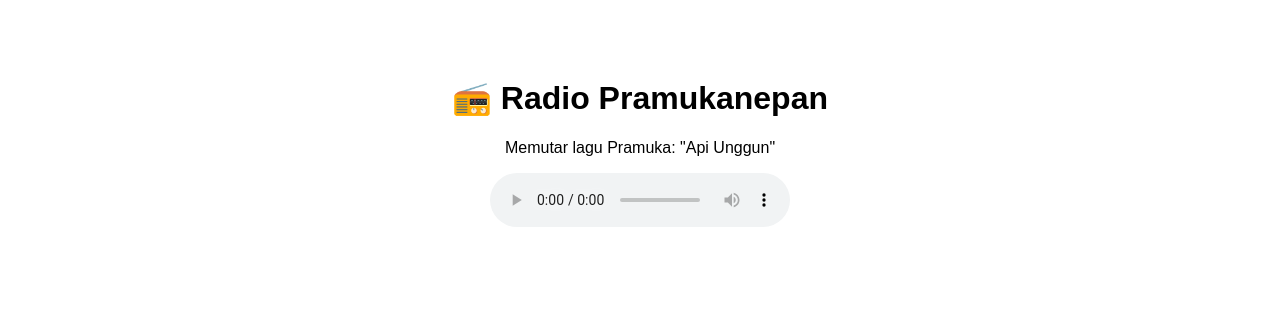
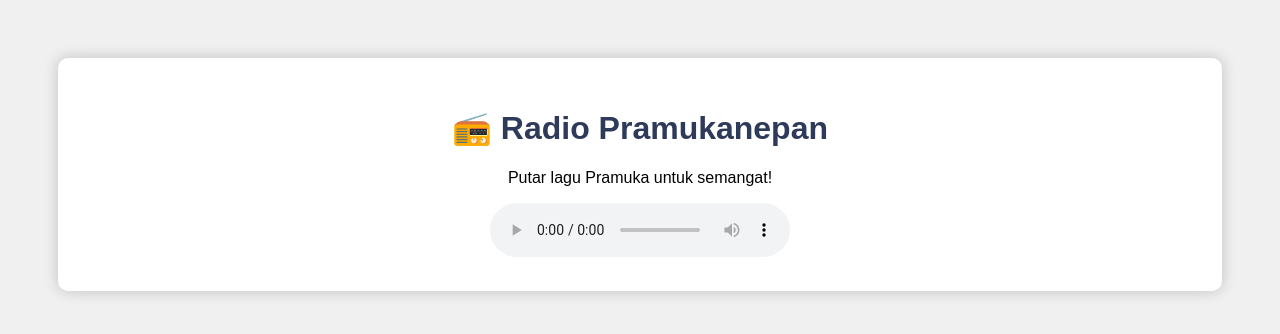
Before and after one commit to Dafaa111/Pramukanepan, a plain HTML site: page index.html in a window 1280 px wide. Drawn offline with Linux system fonts and the light colour scheme.

Commit message:
Update index.html

```diff
--- a/index.html
+++ b/index.html
@@ -4,13 +4,32 @@
   <meta charset="UTF-8" />
   <meta name="viewport" content="width=device-width, initial-scale=1.0"/>
   <title>Radio Pramukanepan</title>
+  <style>
+    body {
+      font-family: Arial, sans-serif;
+      text-align: center;
+      background: #f0f0f0;
+      padding: 50px;
+    }
+    .radio-box {
+      background: white;
+      padding: 30px;
+      border-radius: 10px;
+      box-shadow: 0 0 15px rgba(0,0,0,0.2);
+    }
+    h1 {
+      color: #2e3a59;
+    }
+  </style>
 </head>
-<body style="font-family: sans-serif; text-align: center; padding: 50px;">
-  <h1>📻 Radio Pramukanepan</h1>
-  <p>Memutar lagu Pramuka: "Api Unggun"</p>
-  <audio controls autoplay>
-    <source src="https://pramukanet.id/wp-content/uploads/2016/06/Api-Unggun.mp3" type="audio">
-    Browser kamu tidak mendukung audio.
-  </audio>
+<body>
+  <div class="radio-box">
+    <h1>📻 Radio Pramukanepan</h1>
+    <p>Putar lagu Pramuka untuk semangat!</p>
+    <audio controls autoplay>
+      <source src="https://pramukanet.id/audio/Setia%20Hingga%20Akhir.mp3" type="audio/mpeg">
+      Browser kamu tidak mendukung pemutar audio.
+    </audio>
+  </div>
 </body>
 </html>
```
